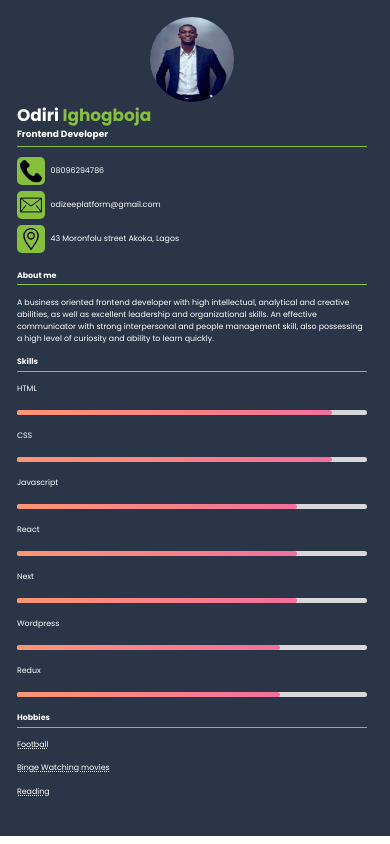
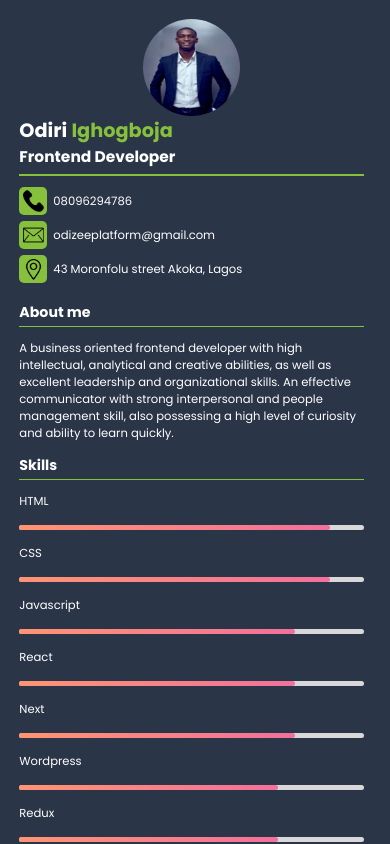
Before and after one commit to odizee/odizee-cv, a React (Create React App) app: page / in a window 390 px wide. Shown: the top 844 px of the page. Built offline with nearby package versions, Linux system fonts and the light colour scheme.

Commit message:
removed overflow scroll on mobile

```diff
--- a/src/App.scss
+++ b/src/App.scss
@@ -30,14 +30,14 @@ html {
       }
 
     @media (max-width: 26em) {
-        font-size: 35.25%;
+        font-size: 40.25%;
       }
 
 }
 
 body {
     font-family: Poppins;
-    max-width: 1200px;
+    max-width: 1300px;
     margin: auto;
     // box-shadow: rgba(100, 100, 111, 0.2) 0px 7px 29px 0px;
     height: 100vh;
@@ -52,19 +52,19 @@ h2 {
 }
 
 h3 {
-    font-size: 1.6rem;
+    font-size: 2.4rem;
 }
 
 h4 {
-    font-size: 1.4rem;
+    font-size: 2.2rem;
 }
 
 p {
-    font-size: 1.4rem;
+    font-size: 1.8rem;
 }
 
 li {
-    font-size: 1.4rem;
+    font-size: 1.8rem;
 }
 
 .App {
@@ -85,10 +85,11 @@ li {
     height: 100%;
 
     @media (max-width: 56.25em) {
-        width: 100%;
-        height: 100vh;
-        margin-left: 0;
-      }
+      width: 100%;
+      height: 100vh;
+      margin-left: 0;
+      padding: 2rem;
+    }
 
     @media (max-width: 26em) {
       height: 75vh;
@@ -97,7 +98,7 @@ li {
 
 .app-background {
     position: fixed;
-    width: 32rem;
+    width: 35rem;
     background: #2A3547;
     padding: 3rem;
 
--- a/src/components/styles/CompStyle.scss
+++ b/src/components/styles/CompStyle.scss
@@ -114,6 +114,11 @@
     padding-right: 1rem;
     height: 95vh;
     overflow-y: scroll;
+
+    @media (max-width: 56.25em) {
+        overflow-y: visible;
+        height: 100%;
+      }
 
     /* width */
     &::-webkit-scrollbar {
```
